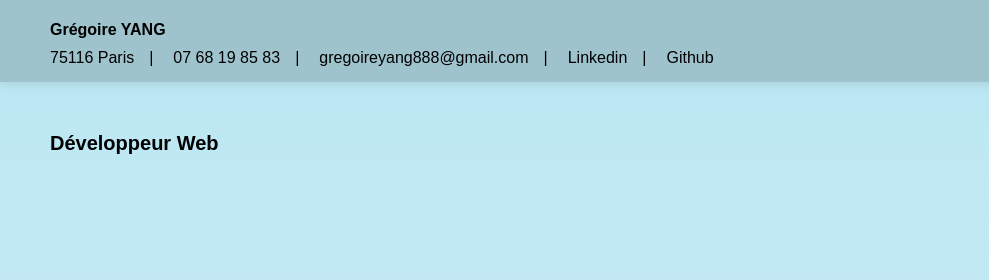
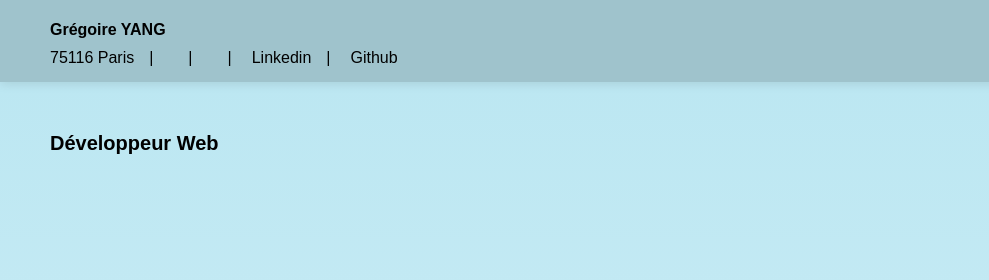
Before and after one commit to gregoireY/Portfolio_Gregoire-YANG, a plain HTML site: page index.html in a window 1280 px wide. Shown: the top 280 px of the page, 0-989 px from the left. Drawn offline with Linux system fonts and the light colour scheme.

Commit message:
fix(adrress): removed info

```diff
--- a/index.html
+++ b/index.html
@@ -33,14 +33,14 @@
 
       <div class="container">
         <p>75116 Paris</p>
-        <a href="tel:+337.68.19.85.83">
-          <p>07 68 19 85 83</p>
+        <a href="tel:">
+          <p></p>
           <svg viewBox="0 0 24 24" width="28" height="28" xmlns="http://w3.org">
             <path fill="currentColor" d="M6.62 10.79a15.15 15.15 0 0 0 6.59 6.59l2.2-2.2a1 1 0 0 1 1.02-.27c1.12.37 2.33.57 3.57.57a1 1 0 0 1 1 1V20a1 1 0 0 1-1 1A17 17 0 0 1 3 4a1 1 0 0 1 1-1h3.5a1 1 0 0 1 1 1c0 1.25.2 2.45.57 3.57a1 1 0 0 1-.26 1.02z" />
           </svg>
         </a>
-        <a href="mailto:gregoireyang888@gmail.com">
-          <p>gregoireyang888@gmail.com</p>
+        <a href="mailto:">
+          <p></p>
           <svg viewBox="0 0 24 24" width="28" height="28" xmlns="http://w3.org">
             <path fill="currentColor" d="M20 4H4c-1.1 0-1.99.9-1.99 2L2 18c0 1.1.9 2 2 2h16c1.1 0 2-.9 2-2V6c0-1.1-.9-2-2-2m0 4l-8 5l-8-5V6l8 5l8-5z" />
           </svg>
```
